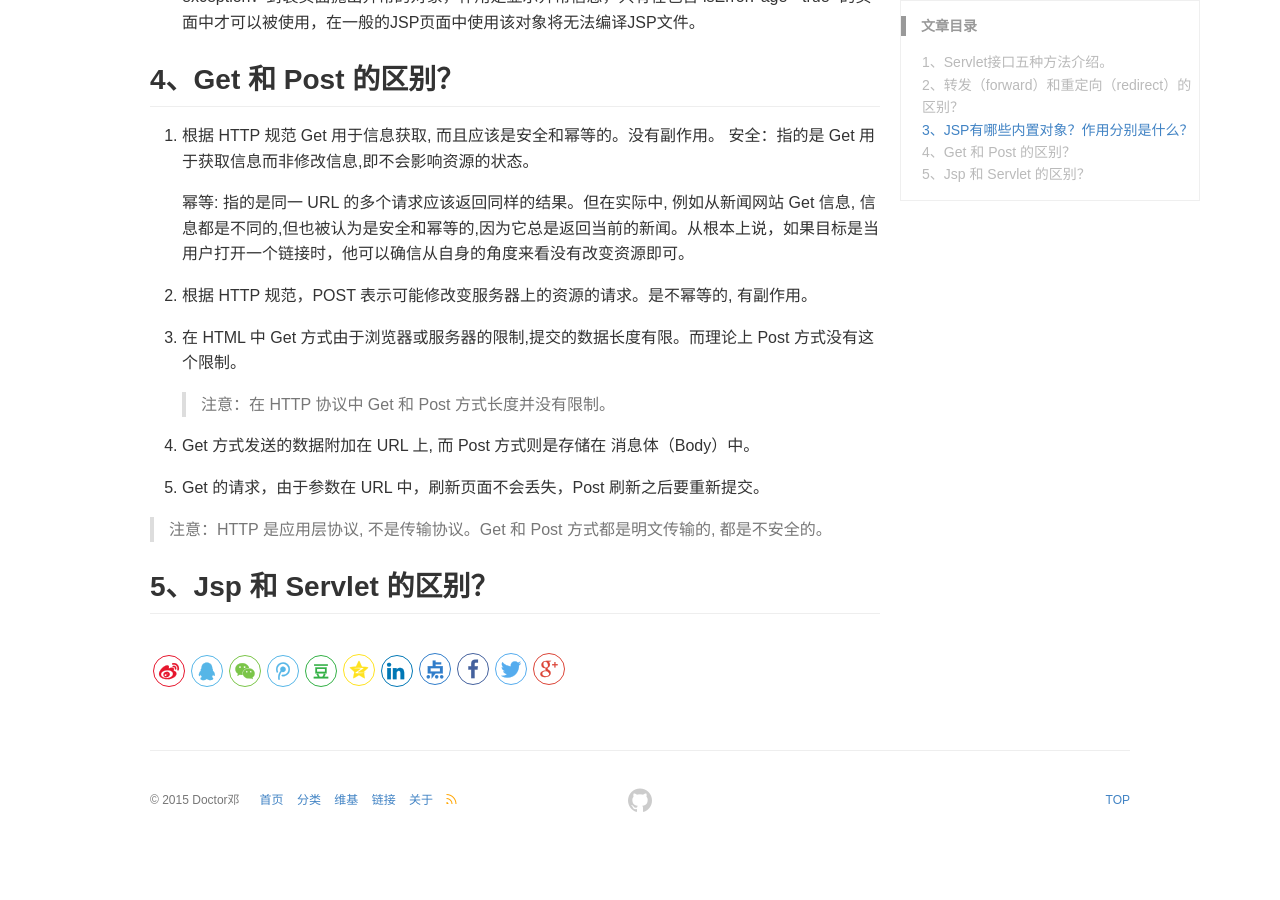
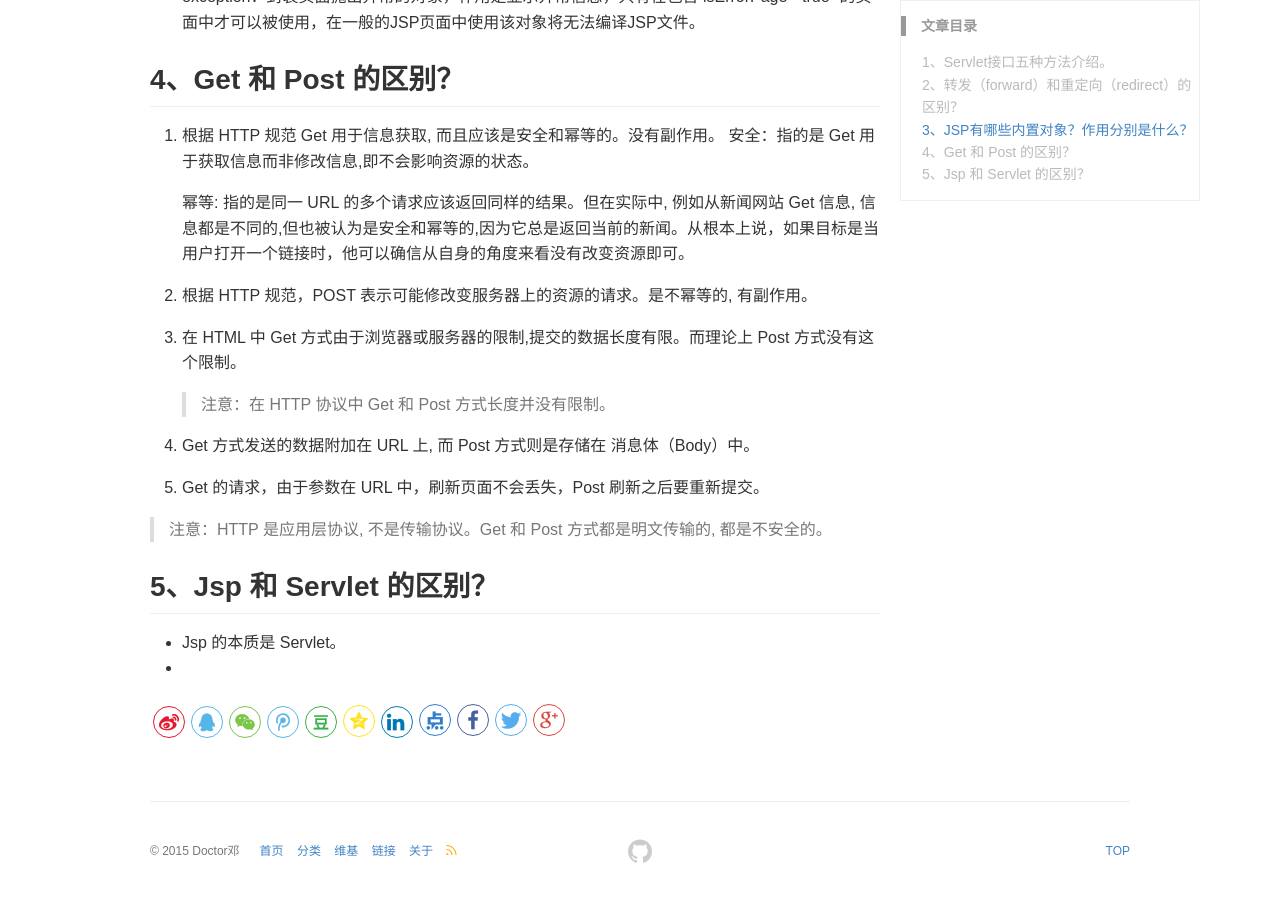
Before and after one commit to DoctorDeng/DoctorDeng.github.io, a Jekyll site: the page built from _posts/2016-09-12-java-面试.md, in a window 1280 px wide and 900 px high, scrolled down 1846 px. Built offline with Jekyll 4.4.1, drawn with Linux system fonts in a browser that asks for light colours; before the commit the page ends 2695 px from its top, so only the background shows below that.

Commit message:
modify file

```diff
--- a/_posts/2016-09-12-java-面试.md
+++ b/_posts/2016-09-12-java-面试.md
@@ -68,3 +68,6 @@ keywords: java, 面试
 > 注意：HTTP 是应用层协议, 不是传输协议。Get 和 Post 方式都是明文传输的, 都是不安全的。
 
 ## 5、Jsp 和 Servlet 的区别？
+
+* Jsp 的本质是 Servlet。
+*
```
